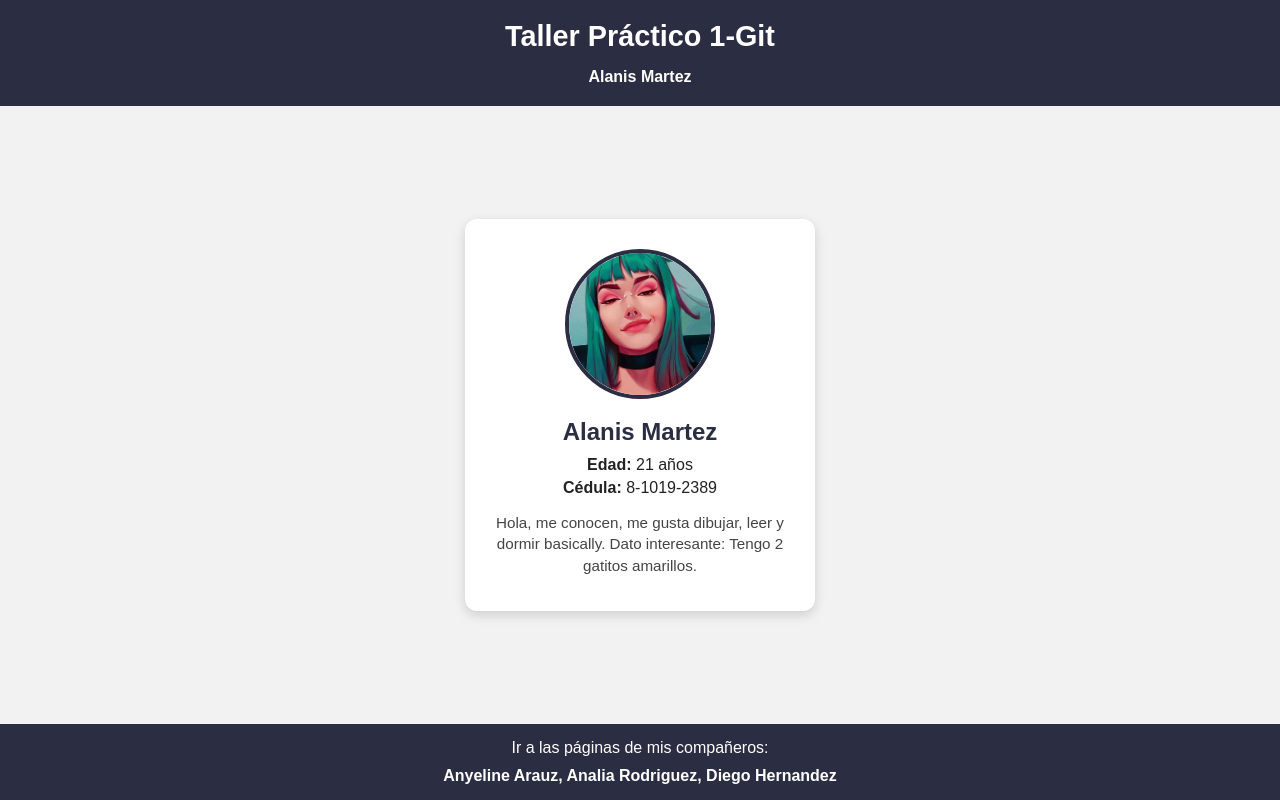
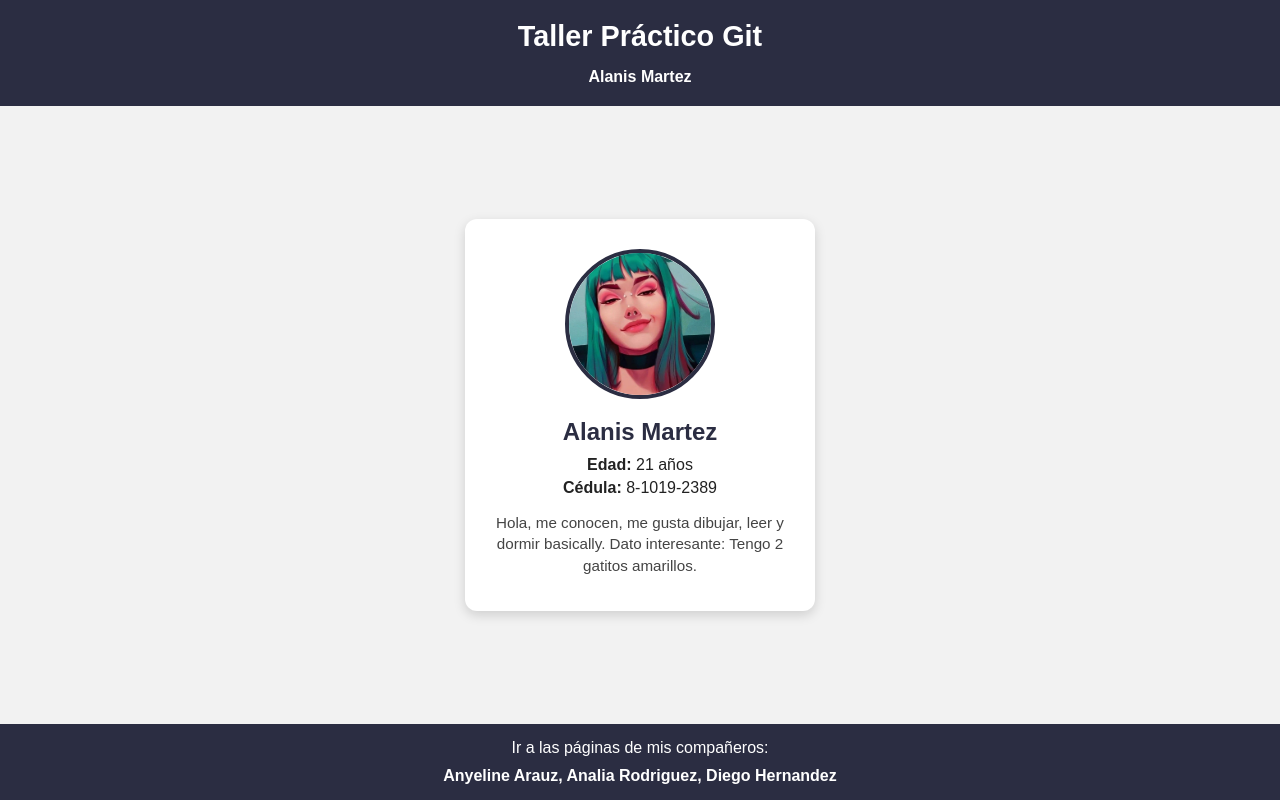
Before and after one commit to Ali-SMgt/TallerPractico-DSV, a plain HTML site: page frontend/index.html in a window 1280 px wide. Drawn offline with Linux system fonts and the light colour scheme.

Commit message:
Detalles en index.html

```diff
--- a/frontend/index.html
+++ b/frontend/index.html
@@ -8,7 +8,7 @@
 </head>
 <body>
   <header>
-    <h1>Taller Práctico 1-Git</h1>
+    <h1>Taller Práctico Git</h1>
     <nav>
       <ul>
         <li><a href="persona1.html" >Alanis Martez</a></li>
```
